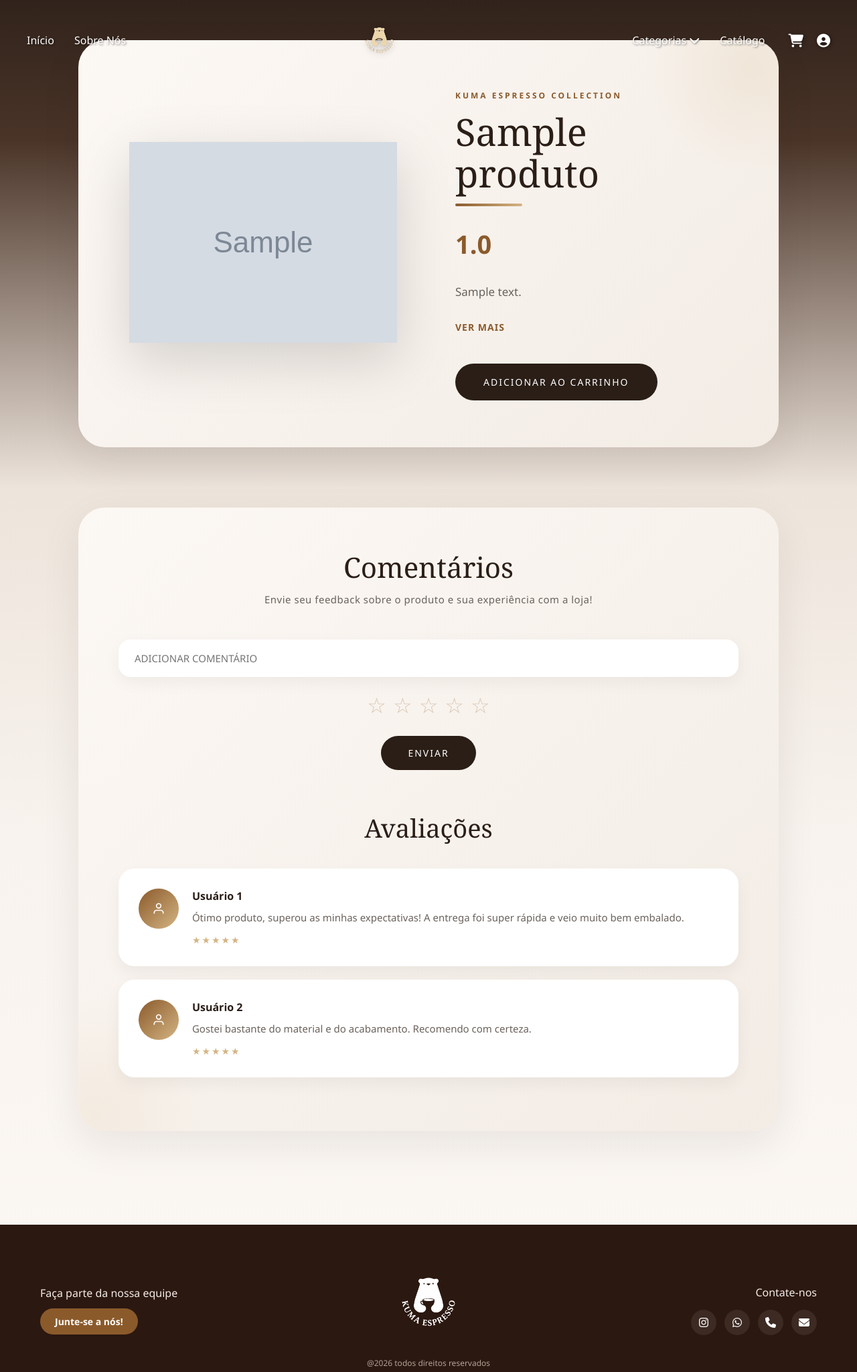
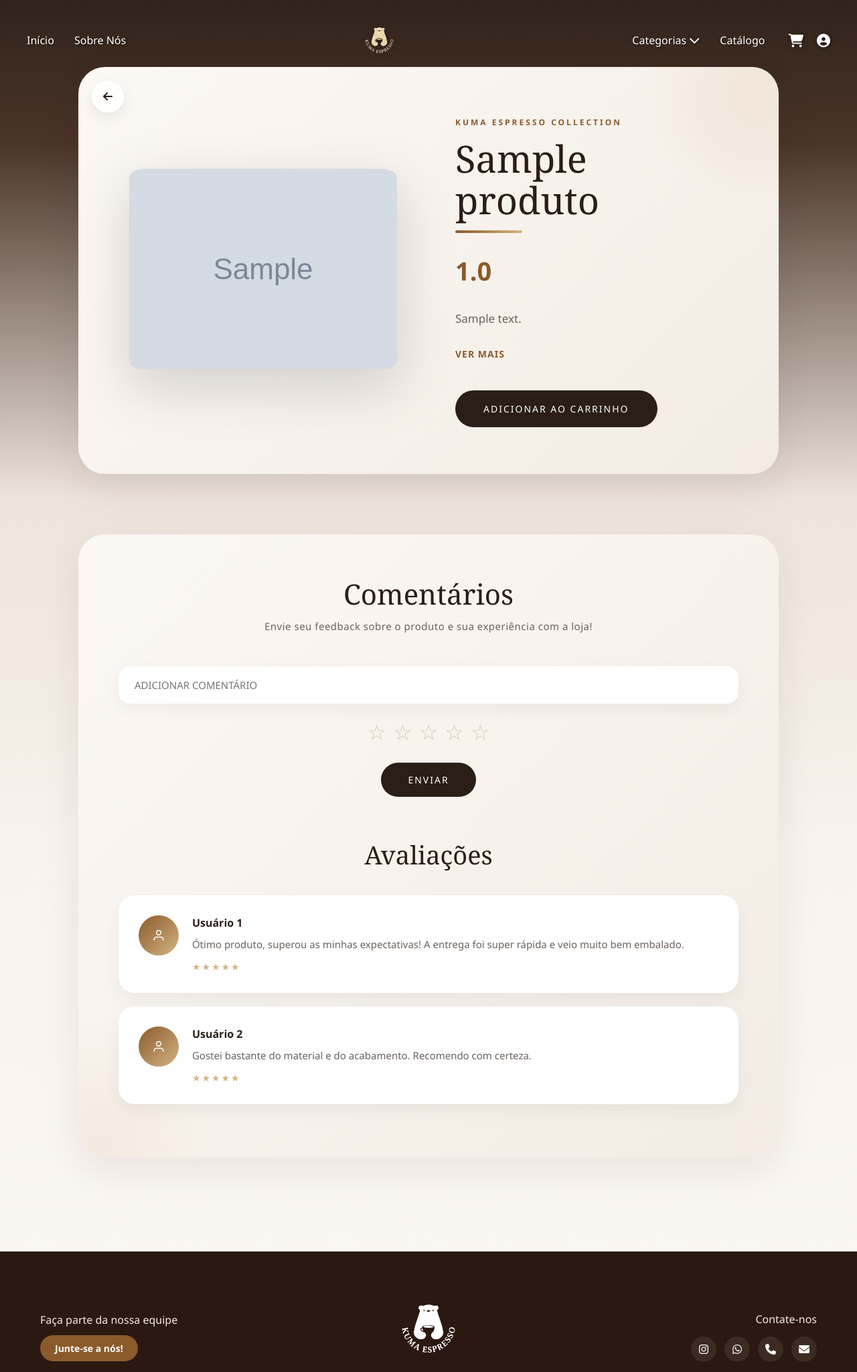
Before and after one commit to fernandagml/kuma-espresso-cafeteria, a Flask app: page /produto/1 in a window 1280 px wide. Shown: the top 2049 px of the page at 67% size. Run offline with Flask 3, Linux system fonts and the light colour scheme; tables that the repository leaves empty hold one stand-in row (values such as "Sample post"); grey boxes marked "Sample" are stand-in pictures.

Commit message:
Alteração do css da página inicial

```diff
--- a/static/styles/unico.css
+++ b/static/styles/unico.css
@@ -19,7 +19,7 @@ linear-gradient(
 .product-detail-container {
     max-width: 1400px;
     margin: 60px auto;
-    padding: 0 40px 80px;
+    padding: 40px 40px 80px;
 }
 
 /*ÁREA PRINCIPAL*/
@@ -53,6 +53,7 @@ flex:1;
 display:flex;
 justify-content:center;
 align-items:center;
+
 }
 
 .product-image-placeholder{
@@ -61,6 +62,7 @@ border:none;
 display:flex;
 justify-content:center;
 align-items:center;
+
 }
 
 .product-image-placeholder img{
@@ -69,6 +71,7 @@ max-width:550px;
 object-fit:contain;
 filter:drop-shadow(0 25px 40px rgba(0,0,0,.15));
 transition:.5s ease;
+border-radius: 5%
 }
 
 .product-image-placeholder:hover img{
@@ -412,3 +415,29 @@ width:50px;
 height:50px;
 }
 }
+
+
+
+.btn-voltar{
+position:absolute;
+top:20px;
+left:20px;
+width:48px;
+height:48px;
+display:flex;
+align-items:center;
+justify-content:center;
+border-radius:50%;
+background:rgba(255,255,255,.9);
+backdrop-filter:blur(8px);
+color:#2A1E17;
+box-shadow:
+0 8px 20px rgba(0,0,0,.08);
+z-index:10;
+transition:.3s;
+}
+
+.btn-voltar:hover{
+background:#683e25;
+color:#FFF;
+}
--- a/templates/produto_unico.html
+++ b/templates/produto_unico.html
@@ -10,6 +10,12 @@
     <section class="product-main-info">
         {% if produto %}
         <div class="product-image-container">
+
+               <a href="javascript:history.back()" class="btn-voltar">
+                    <i class="fas fa-arrow-left"></i>
+                </a>
+
+
             <div class="product-image-placeholder">
                 <span><img src="{{ produto.imagem_produto }}" alt="{{ produto.nome_produto }}"></span>
             </div>
```
